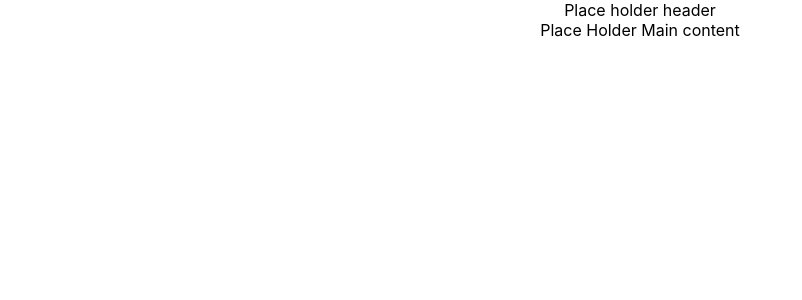
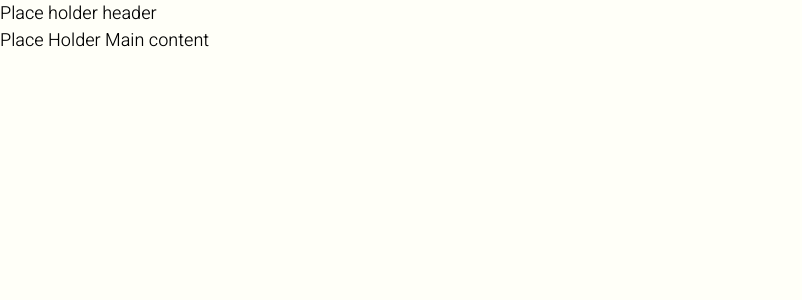
Before and after one commit to okaycodes/Picsome-app, a React (Create React App) app: page / in a window 1280 px wide. Shown: the top 300 px of the page, without its empty margins (0-802 px from the left). Built offline with nearby package versions, Linux system fonts and the light colour scheme.

Commit message:
adding some general styles

```diff
--- a/src/App.css
+++ b/src/App.css
@@ -1,3 +1,33 @@
-.App {
-  text-align: center;
-}
+/*===========
+    GLOBAL
+ ===========*/
+@import url('https://fonts.googleapis.com/css2?family=Heebo:wght@300&family=Raleway:wght@600&display=swap');
+
+*
+*::before,
+*::after{
+   box-sizing: border-box;
+ }
+
+ :root{
+   --fc-primary: black;
+   --fc-secondary: #f1faee;
+   --ff-primary: 'Heebo', sans-serif;
+   --ff-secondary: 'Raleway', sans-serif;
+   --fw-reg: 300;
+   --fw-bold: 900;
+   --color-primary: #FFFFF8;
+   --color-secondary: #000000;
+   --color-accent: #457b9d;
+
+ }
+
+ html{ scroll-behavior: smooth;}
+
+ body{
+   color: var(--fc-primary);
+   margin: 0 auto;
+   font-size: 1.125rem;
+   font-family: var(--ff-primary);
+   background-color: var(--color-primary)
+ }
```
